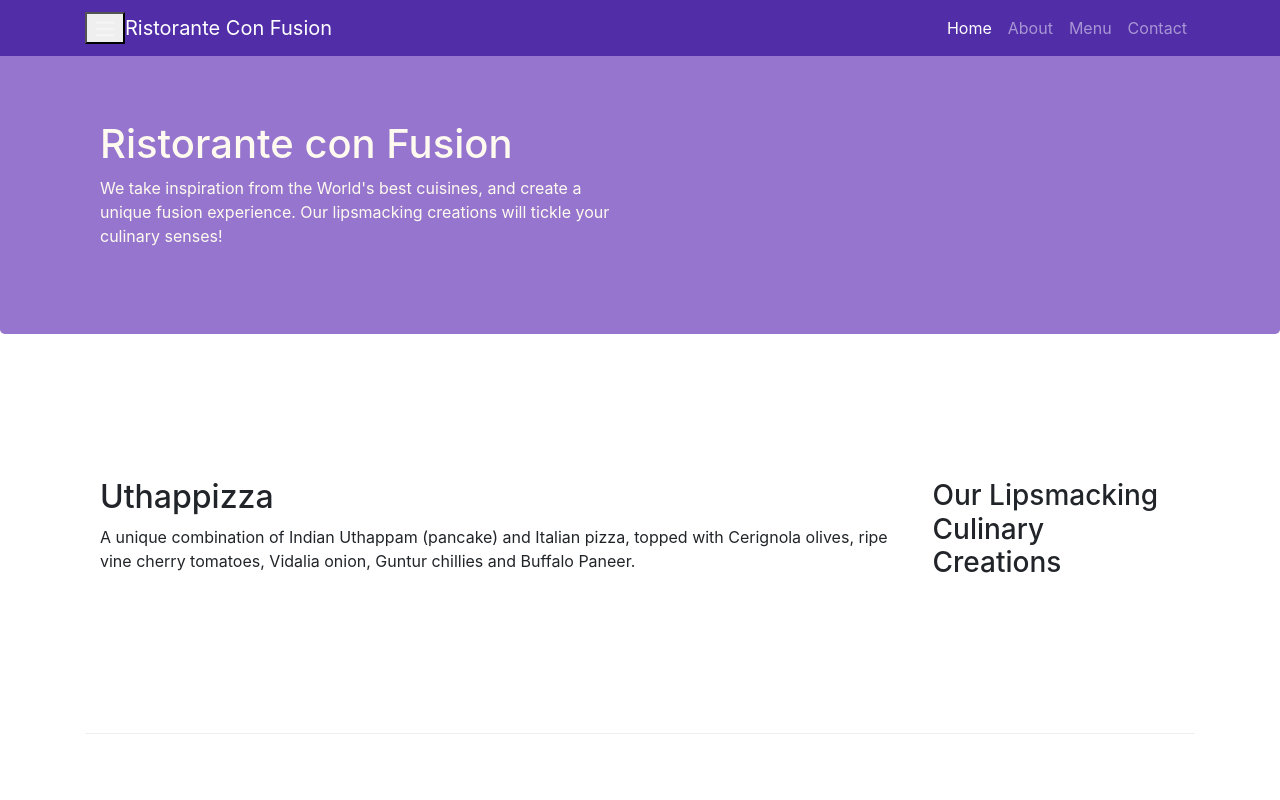
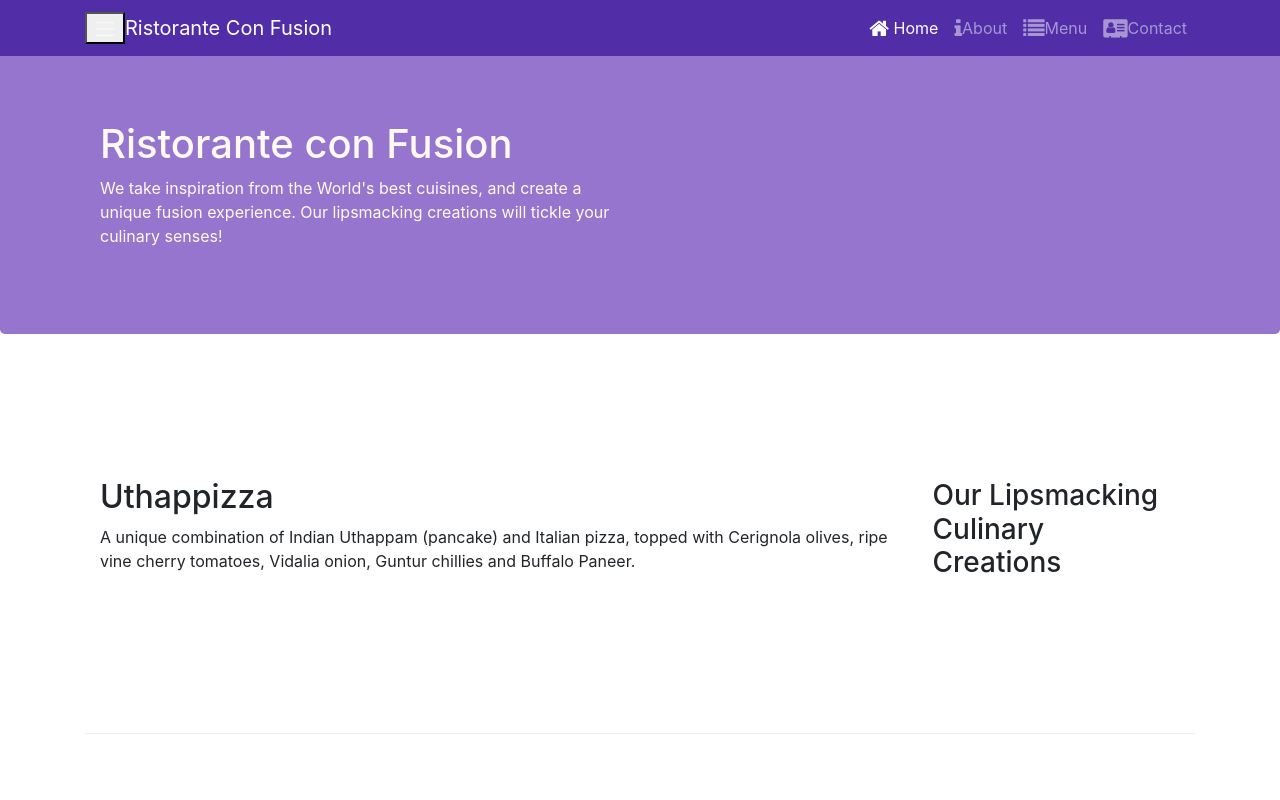
Before and after one commit to lubcolas/conFusion, a website: page index.html in a window 1280 px wide. Shown: the top 800 px of the page. Drawn offline with nearby package versions, Linux system fonts and the light colour scheme.

Commit message:
Using Icon Fonts and Other CSS classesstep1

```diff
--- a/index.html
+++ b/index.html
@@ -10,6 +10,8 @@
 
    <!-- Bootstrap CSS -->
    <link rel="stylesheet" href="node_modules/bootstrap/dist/css/bootstrap.min.css">
+   <link rel="stylesheet" href="node_modules/font-awesome/css/font-awesome.min.css">
+   <link rel="stylesheet" href="node_modules/bootstrap-social/bootstrap-social.css">
    <link href="css/styles.css" rel="stylesheet">
 
    <title>Ristorante ConFusion</title>
@@ -23,15 +25,14 @@
             </button>
            <a class="navbar-brand mr-auto" href="#">Ristorante Con Fusion</a> <!-- Let's go and take look at this in our Browser -->
            <div class="collapse navbar-collapse" id="Navbar">
+           </div>
 
-           </div>
-           <!-- Save the changes and let's have a quick look step1-->
            <ul class="navbar-nav mr-auto">
-            <li class="nav-item active"><a class="nav-link" href="#">Home</a></li>
-            <li class="nav-item"><a class="nav-link" href="./aboutus.html">About</a></li>
-            <li class="nav-item"><a class="nav-link" href="#">Menu</a></li>
-            <li class="nav-item"><a class="nav-link" href="#">Contact</a></li>
-        </ul>  <!--let's take a look in the browser step2-->
+             <li class="nav-item active"><a class="nav-link" href="#"><span class="fa fa-home fa-lg"></span> Home</a></li>
+             <li class="nav-item"><a class="nav-link" href="./aboutus.html"><span class="fa fa-info fa-lg"></span>About</a></li>
+             <li class="nav-item"><a class="nav-link" href="#"><span class="fa fa-list fa-lg"></span>Menu</a></li>
+             <li class="nav-item"><a class="nav-link" href="#"><span class="fa fa-address-card fa-lg"></span>Contact</a></li>
+           </ul>
         </div>
     </nav>
 
--- a/package.json
+++ b/package.json
@@ -15,6 +15,8 @@
   },
   "dependencies": {
     "bootstrap": "^4.0.0",
+    "bootstrap-social": "^5.1.1",
+    "font-awesome": "^4.7.0",
     "jquery": "^3.3.1",
     "popper.js": "^1.12.9"
   }
```
Also changed, not shown: 1 other file.
